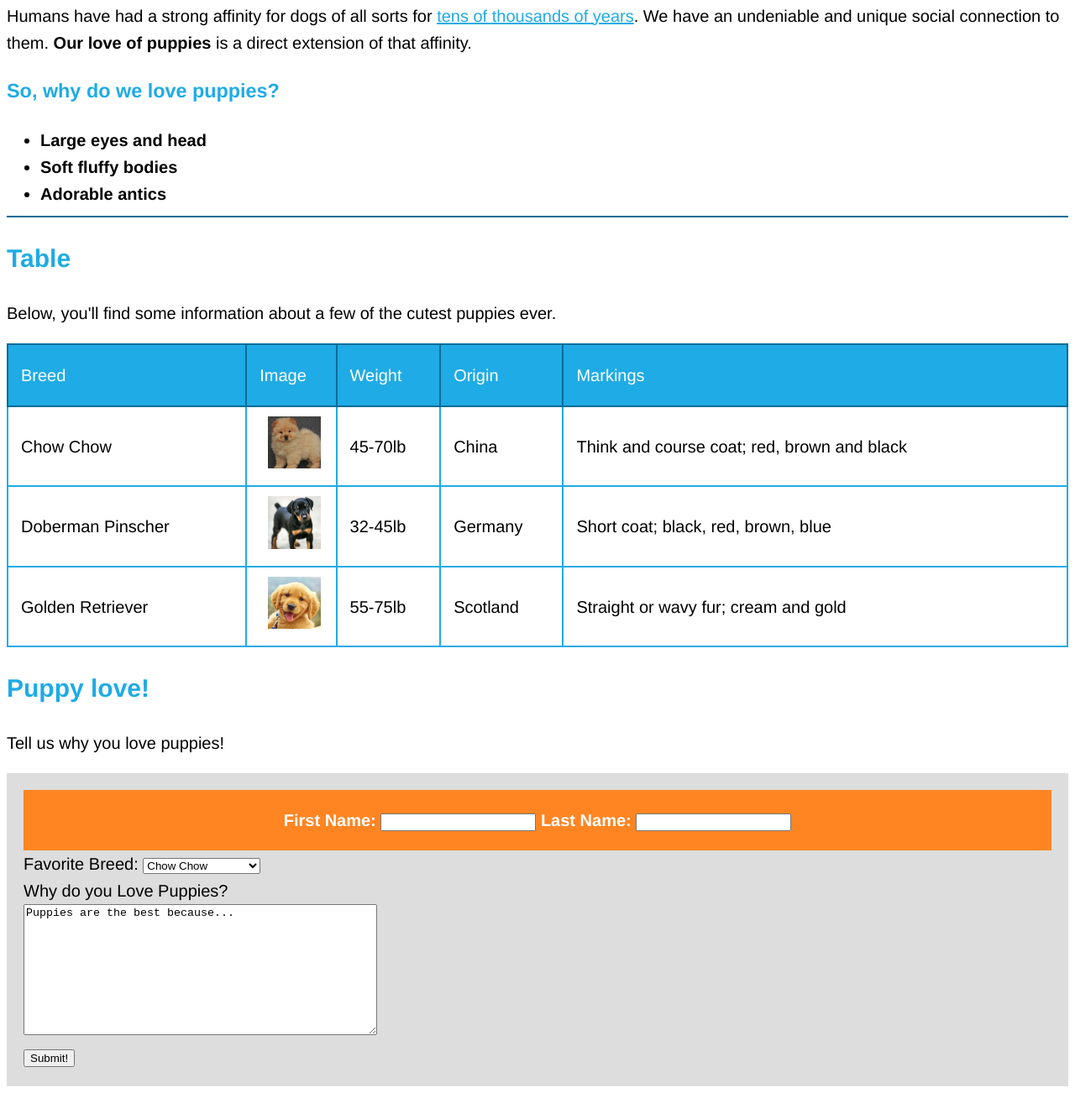
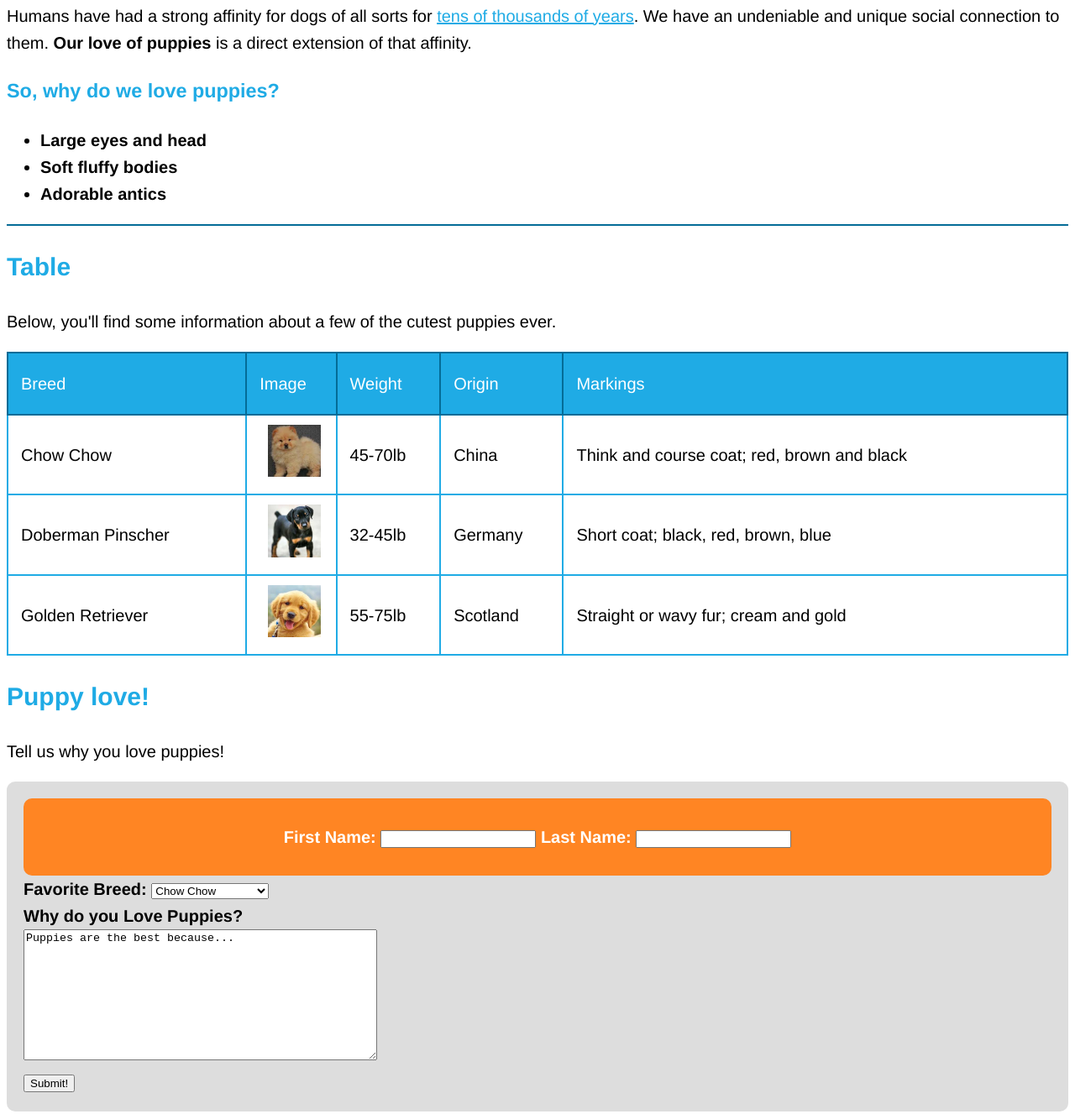
Before and after one commit to bstrong71/puppy_love, a plain HTML site: page starter_files/index.html in a window 1280 px wide. Shown: the part 333-1660 px from the top of the page at 84% size. Before the commit the page ends 1635 px from the top, so only its background shows below. Drawn offline with Linux system fonts and the light colour scheme.

Commit message:
still need to finish

```diff
--- a/starter_files/style.css
+++ b/starter_files/style.css
@@ -37,6 +37,8 @@ body{
   padding: 17px;
   color: white;
   text-decoration: none;
+  border-radius: 5px;
+  font-weight: bold;
 }
 
 h2{
@@ -53,8 +55,9 @@ div section p a{
 ul{
   font-weight: bold;
   border-bottom: 2px solid #046c97;
-  padding-bottom: 10px;
+  padding-bottom: 20px;
 }
+
 
 
 table{
@@ -87,12 +90,20 @@ tbody img{
 form{
   background-color: #dddddd;
   padding: 20px;
+  border-radius: 10px;
 }
 
 .name{
   background-color: #ff8523;
+
   font-weight: bold;
   color: white;
-  padding: 20px;
+  padding: 30px;
   text-align: center;
+  border-radius: 10px;
 }
+
+label{
+  font-weight: bold;
+  padding-top: 15px;
+}
```
